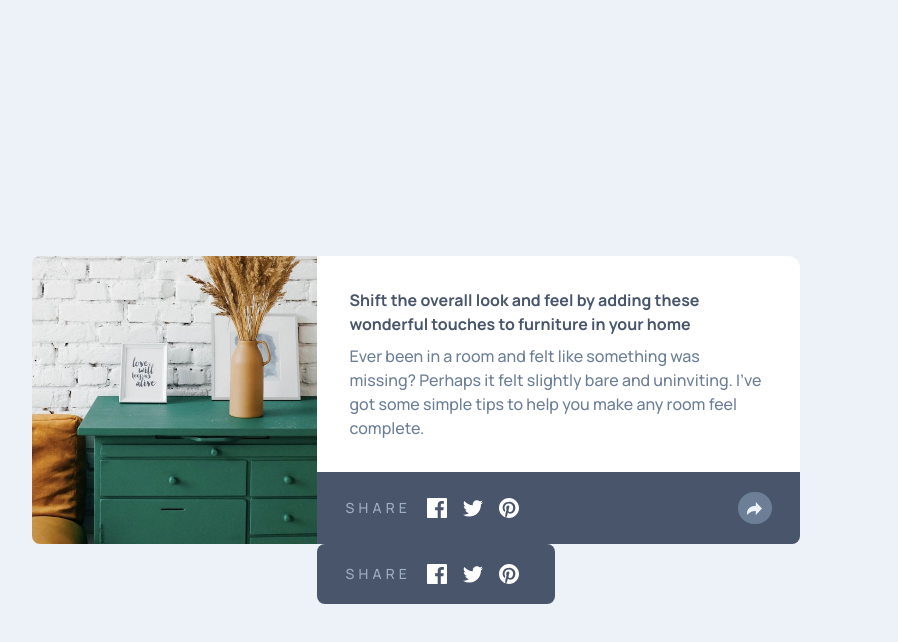
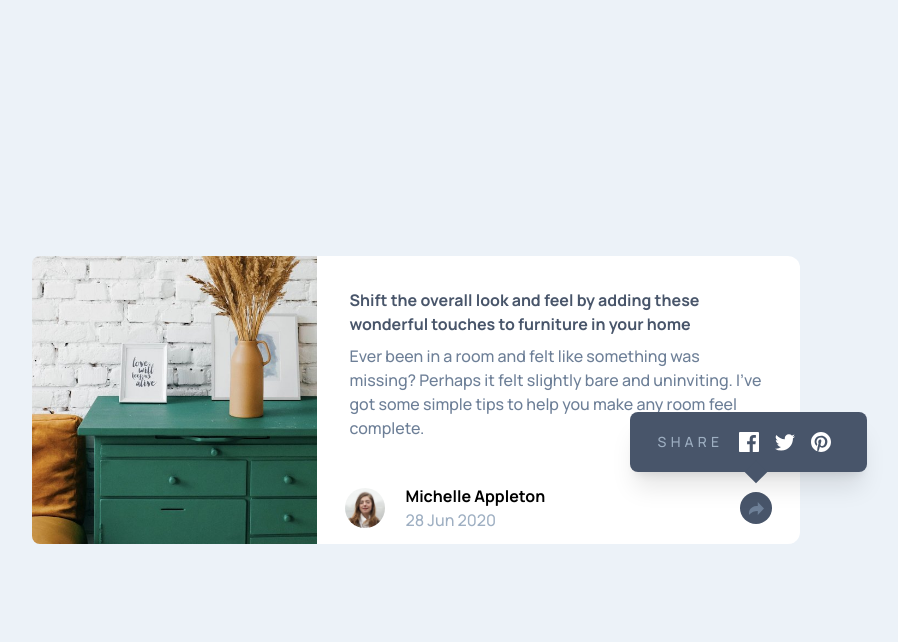
Before and after one commit to devggui/article-preview, a website: page index.html in a window 1280 px wide. Both pictures are taken after a click on the element 980 px from the left and 508 px from the top of the page. Shown: the whole page, without its empty margins (224-1122 px from the left). Drawn offline with nearby package versions, Linux system fonts and the light colour scheme.

Commit message:
feat: float box - finish

```diff
--- a/index.html
+++ b/index.html
@@ -24,19 +24,32 @@
         </div>
 
         <!-- Profile -->
-        <div class="flex flex-row items-center justify-between px-7 py-3 rounded-b-lg lg:rounded-bl-none lg:relative" id="personContent">
+        <div class="flex flex-row items-center justify-between px-7 py-3 rounded-b-lg lg:rounded-bl-none" id="personContent">
           <div class="flex flex-row items-center justify-center">
             <img class="w-10 h-10 rounded-full mr-5" src="./images/avatar-michelle.jpg" alt="">
             <div class="flex flex-col">
               <strong class="´font-bold text-[var(--Very-Dark-Gravish-Blue)]">Michelle Appleton</strong>
-              <span class="font-medium text-[var(--Desaturated-Dark-Blue)]">28 Jun 2020</span>
+              <span class="font-medium text-[var(--Grayish-Blue)]">28 Jun 2020</span>
             </div>
           </div>
 
-          <div class="rounded-full bg-[var(--Light-Grayish-Blue)] p-4 lg:cursor-pointer hover:bg-[var(--Very-Dark-Grayish-Blue)] bg-[url('./images/icon-share.svg')] bg-no-repeat bg-center hover:bg-[url('./images/icon-share-light.svg')]" id="btnShareShow"></div>
+          <div class="block lg:hidden lg:relative rounded-full bg-[var(--Light-Grayish-Blue)] p-4 lg:cursor-pointer hover:bg-[var(--Very-Dark-Grayish-Blue)] bg-[url('./images/icon-share.svg')] bg-no-repeat bg-center hover:bg-[url('./images/icon-share-light.svg')]" id="btnShareShow"></div>
+
+          <!-- Share - Float - Desktop -->
+          <div class="hidden lg:block lg:relative rounded-full bg-[var(--Light-Grayish-Blue)] p-4 lg:cursor-pointer hover:bg-[var(--Very-Dark-Grayish-Blue)] bg-[url('./images/icon-share.svg')] bg-no-repeat bg-center hover:bg-[url('./images/icon-share-light.svg')]" id="btnShareFloatShow">
+            <div class="hidden flex-row items-center justify-between px-7 py-5 bg-[var(--Very-Dark-Grayish-Blue)] rounded-lg absolute -top-20 -left-[6.9rem] w-max shadow-xl" id="shareContentFloat">
+              <div class="relative flex flex-row items-center justify-center">
+                <span class="pr-2 text-sm tracking-[.30em] font-medium text-[var(--Grayish-Blue)]">SHARE</span>
+                <a href="https://facebook.com" target="_blank"><img class="px-2" src="./images/icon-facebook.svg" alt="Logotipo do facebook"></a>
+                <a href="https://twitter.com" target="_blank"><img class="px-2" src="./images/icon-twitter.svg" alt="Logotipo do twitter"></a>
+                <a href="https://pinterest.com" target="_blank"><img class="px-2" src="./images/icon-pinterest.svg" alt="Logotipo do pinterest"></a>
+              </div>
+              <div class="absolute -bottom-2 left-1/2 w-4 h-4 rotate-45 bg-[var(--Very-Dark-Grayish-Blue)]"></div>
+            </div>
+          </div>
         </div>
 
-        <!-- Share -->
+        <!-- Share - Mobile -->
         <div class="hidden flex-row items-center justify-between px-7 py-5 bg-[var(--Very-Dark-Grayish-Blue)] rounded-b-lg lg:rounded-bl-none" id="shareContent">
           <div class="flex flex-row items-center justify-center">
             <span class="pr-2 text-sm tracking-[.30em] font-medium text-[var(--Grayish-Blue)]">SHARE</span>
@@ -50,16 +63,6 @@
           </div>
         </div>
 
-        <!-- Share float -->
-        <div class="flex flex-row items-center justify-between px-7 py-5 bg-[var(--Very-Dark-Grayish-Blue)] rounded-lg absolute" id="shareContent">
-          <div class="flex flex-row items-center justify-center">
-            <span class="pr-2 text-sm tracking-[.30em] font-medium text-[var(--Grayish-Blue)]">SHARE</span>
-            <a href="https://facebook.com" target="_blank"><img class="px-2" src="./images/icon-facebook.svg" alt="Logotipo do facebook"></a>
-            <a href="https://twitter.com" target="_blank"><img class="px-2" src="./images/icon-twitter.svg" alt="Logotipo do twitter"></a>
-            <a href="https://pinterest.com" target="_blank"><img class="px-2" src="./images/icon-pinterest.svg" alt="Logotipo do pinterest"></a>
-          </div>
-        </div>
-
       </div>
     </div>
   </main>
--- a/js/index.js
+++ b/js/index.js
@@ -1,12 +1,18 @@
 const btnShareShow = document.getElementById('btnShareShow')
+const btnShareFloatShow = document.getElementById('btnShareFloatShow')
 const btnShareClose = document.getElementById('btnShareClose')
+
 const personContent = document.getElementById('personContent')
 const shareContent = document.getElementById('shareContent')
+const shareContentFloat = document.getElementById('shareContentFloat')
+
+console.log(btnShareShow)
+console.log(btnShareFloatShow)
 
 btnShareShow.onclick = () => {
   personContent.classList.add('hidden')
+  shareContent.classList.remove('hidden')
   shareContent.classList.add('flex')
-  shareContent.classList.remove('hidden')
 }
 
 btnShareClose.onclick = () => {
@@ -14,3 +20,17 @@ btnShareClose.onclick = () => {
   personContent.classList.add('flex')
   shareContent.classList.add('hidden')
 }
+
+btnShareFloatShow.onclick = () => {
+  if(shareContentFloat.classList.contains('hidden')) {
+    shareContentFloat.classList.remove('hidden')
+    shareContentFloat.classList.add('flex')
+    btnShareFloatShow.classList.add('bg-[var(--Very-Dark-Grayish-Blue)]')
+    btnShareFloatShow.classList.add("bg-[url('./images/icon-share-light.svg')]")
+  } else {
+    shareContentFloat.classList.remove('flex')
+    shareContentFloat.classList.add('hidden')
+    btnShareFloatShow.classList.remove('bg-[var(--Very-Dark-Grayish-Blue)]')
+    btnShareFloatShow.classList.remove("bg-[url('./images/icon-share-light.svg')]")
+  }
+}
```
